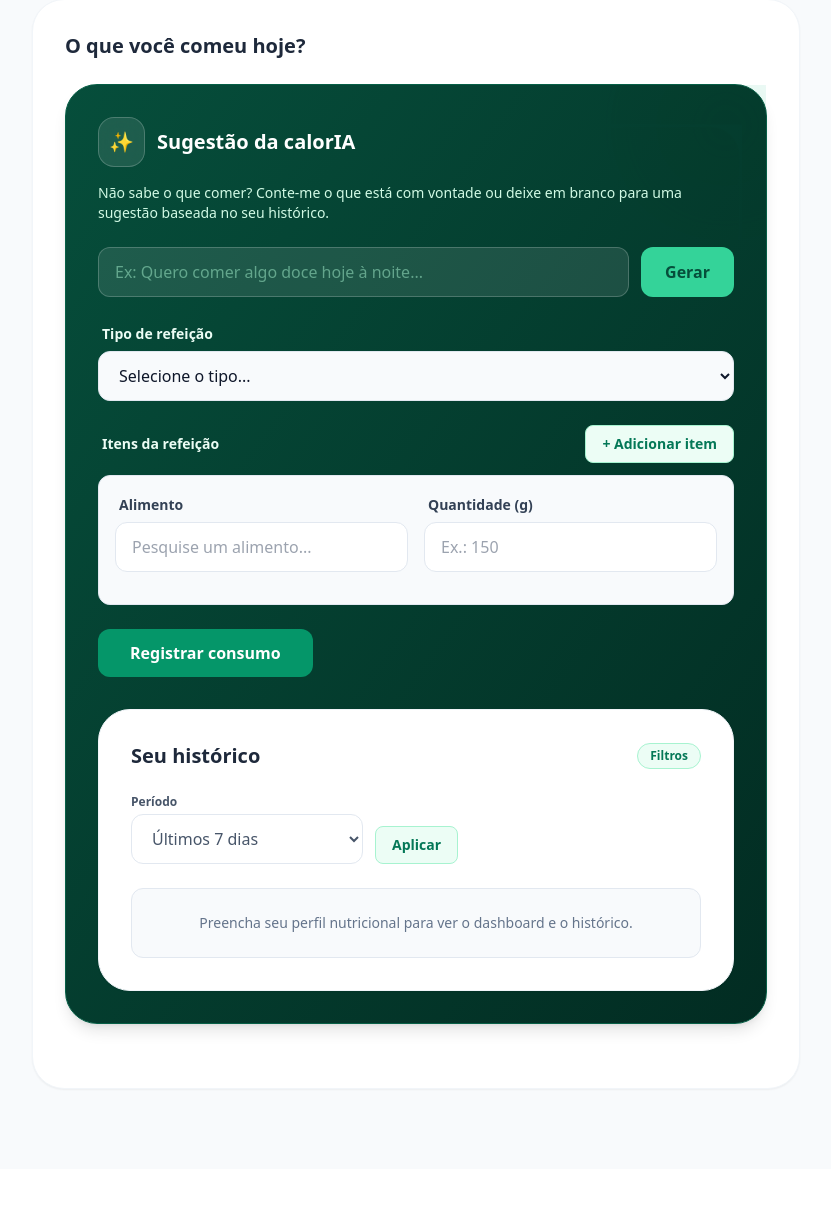
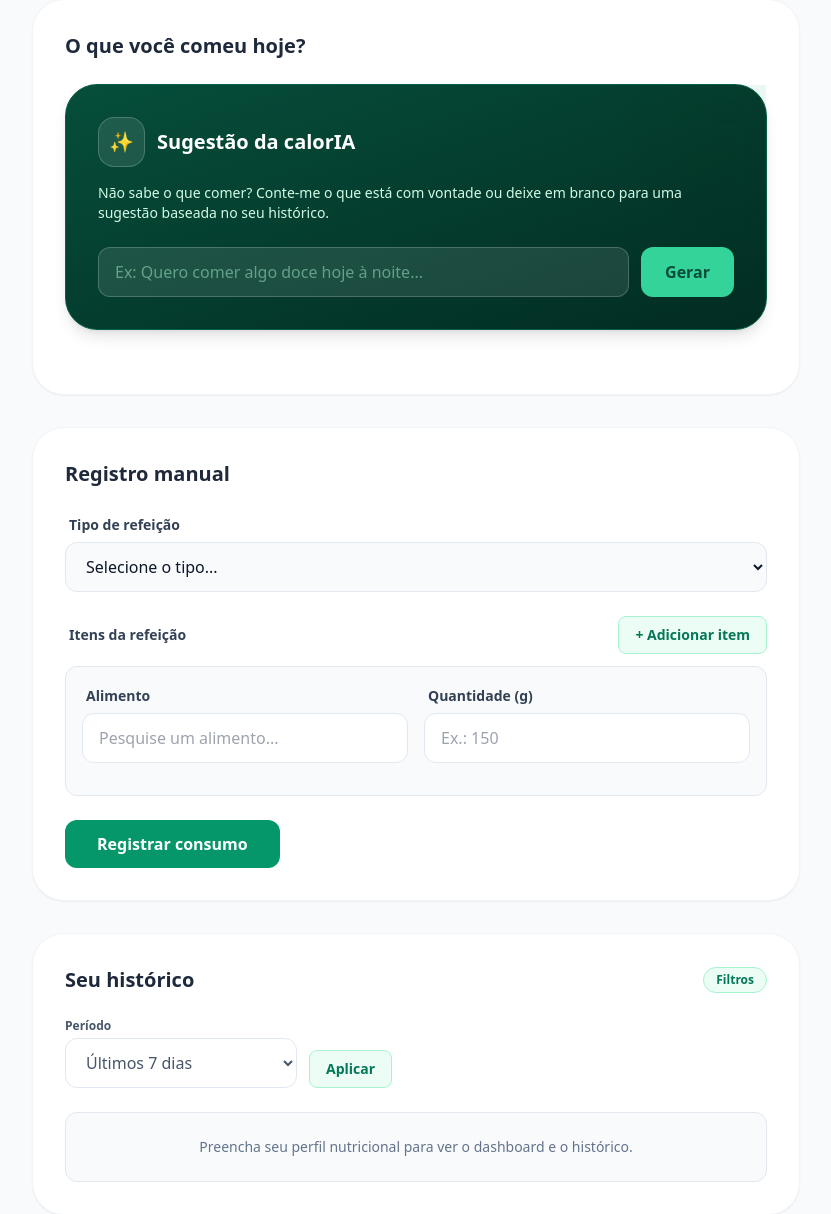
Before and after one commit to thallystorres/calorie-tracker-engsoft, a Django app: page /tracker/ in a window 1280 px wide. Shown: the part 284-1498 px from the top of the page, without its empty margins (224-1055 px from the left). Before the commit the page ends 1374 px from the top, so only its background shows below. Run offline with Django 5.2, Linux system fonts and the light colour scheme; the visitor is signed in with stand-in values (Sample User, id 1); data that the repository does not hold is empty; parts of the project's set-up code (start-up, migrations or seed data) failed here and were passed over; some libraries are stand-ins or nearby versions.

Commit message:
fix: Bug na UI da sugestão de refeições arrumado e bug de label vazio ao registrar uma sugestão de refeição arrumado

```diff
--- a/src/apps/tracker/templates/tracker/tracker.html
+++ b/src/apps/tracker/templates/tracker/tracker.html
@@ -103,8 +103,7 @@
             <div
               id="ai-adjustments"
               class="hidden mb-4 p-3 bg-amber-500/20 border border-amber-500/30 rounded-lg text-amber-100 text-sm"
-            >
-            </div>
+            ></div>
 
             <div class="mt-4 flex justify-end">
               <button
@@ -115,6 +114,17 @@
               </button>
             </div>
           </div>
+        </div>
+      </div>
+    </div>
+
+    <div
+      class="bg-white rounded-[2rem] shadow-sm border border-slate-100 p-8 mb-8"
+    >
+      <h2 class="text-xl font-bold text-slate-800 mb-6">
+        Registro manual
+      </h2>
+
       <form
         class="space-y-6"
         id="tracker-form"
@@ -135,7 +145,7 @@
         </datalist>
 
         <div class="space-y-1.5">
-              <label class="text-sm font-semibold text-emerald-50 ml-1"
+          <label class="text-sm font-semibold text-slate-700 ml-1"
             >Tipo de refeição</label
           >
           <select
@@ -158,7 +168,7 @@
 
         <div class="space-y-3">
           <div class="flex items-center justify-between">
-                <h3 class="text-sm font-semibold text-emerald-50 ml-1">
+            <h3 class="text-sm font-semibold text-slate-700 ml-1">
               Itens da refeição
             </h3>
             <button
@@ -303,8 +313,6 @@
               class="p-6 bg-slate-50 rounded-xl border border-slate-200 text-center"
             >
               <p class="text-slate-500 text-sm">Carregando histórico...</p>
-            </div>
-          </div>
             </div>
           </div>
         </div>
@@ -688,7 +696,16 @@
         ).value;
 
         // Pega o label selecionado no formulário principal
-        const label = document.querySelector('select[name="label"]').value;
+        const labelSelect = document.querySelector('select[name="label"]');
+        const label = labelSelect.value;
+
+        if (!label) {
+            alert("Por favor, selecione o 'Tipo de refeição' no formulário de registro manual antes de registrar a sugestão da IA.");
+            // Scroll para o campo de label para dar feedback visual
+            labelSelect.scrollIntoView({ behavior: 'smooth', block: 'center' });
+            labelSelect.focus();
+            return;
+        }
 
         const payload = {
           label: label,
```
Lines whose indentation alone changed are shown as unchanged.
